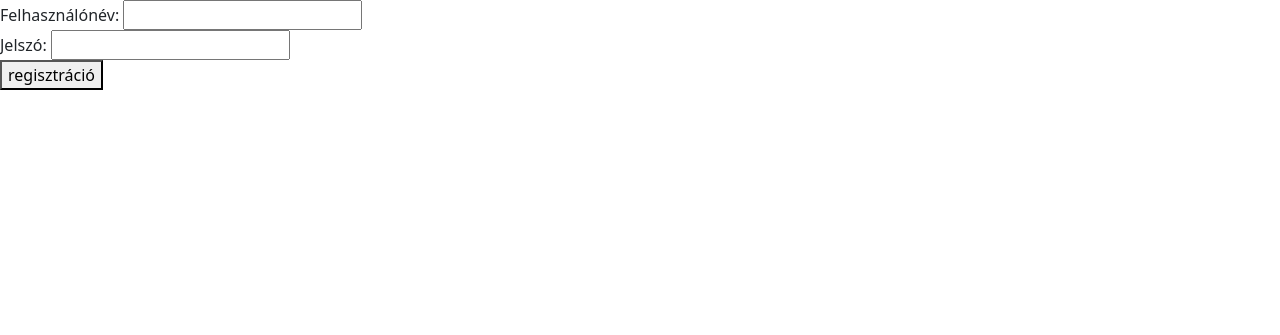
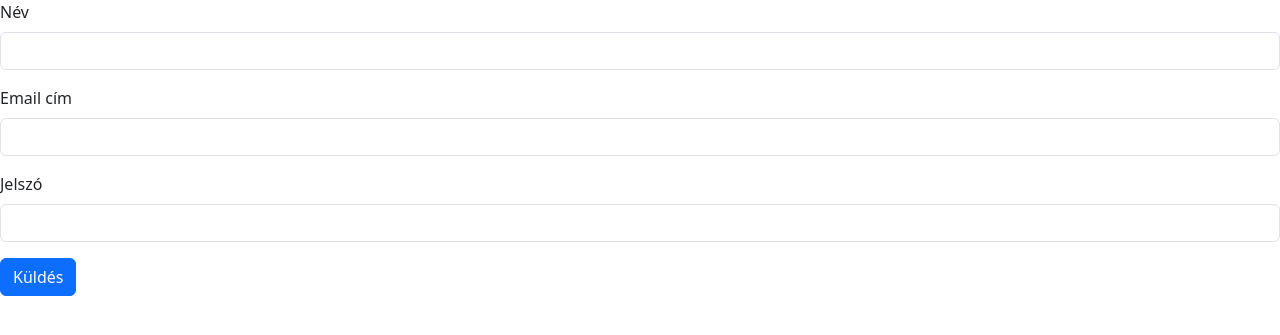
Before and after one commit to bombasztikus/Vizsgaremek, a Flask app: page /reg in a window 1280 px wide. Shown: the top 335 px of the page. Run offline with Flask 3, Linux system fonts and the light colour scheme.

Commit message:
Regisztráció modosítása

```diff
--- a/src/templates/reg.html
+++ b/src/templates/reg.html
@@ -4,8 +4,19 @@
 
 {% block page %}
 
-Felhasználónév: <input type="text"><br>
-Jelszó: <input type="password"><br>
-<button type="submit">regisztráció</button>
-
+<form method="post" action="{{ url_for('routes.reg') }}">
+    <div class="mb-3">
+        <label for="name" class="form-label">Név</label>
+        <input type="text" class="form-control" id="name" name="name">
+      </div>
+    <div class="mb-3">
+      <label for="email" class="form-label">Email cím</label>
+      <input type="email" class="form-control" id="email" name="email">
+    </div>
+    <div class="mb-3">
+      <label for="password" class="form-label">Jelszó</label>
+      <input type="password" class="form-control" id="password" name="password">
+    </div>
+    <button type="submit" class="btn btn-primary">Küldés</button>
+  </form>
 {% endblock %}
```
